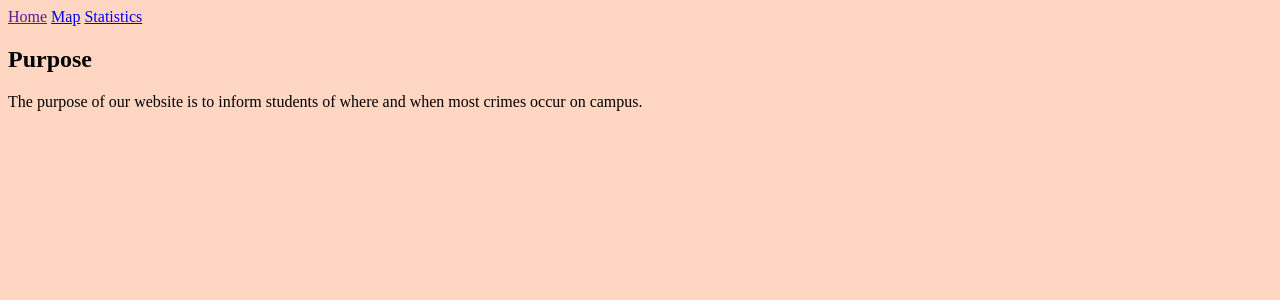
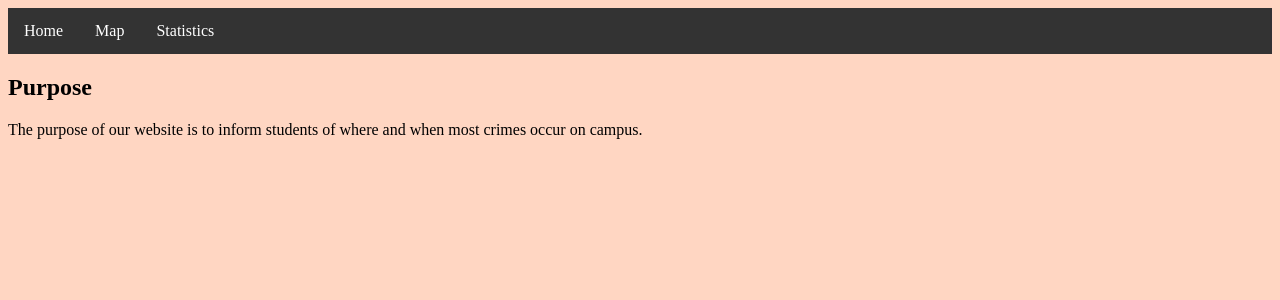
Before and after one commit to lasya1522/Technica2023, a Flask app: page / in a window 1280 px wide. Shown: the top 300 px of the page. Run offline with Flask 3, Linux system fonts and the light colour scheme.

Commit message:
css for navigation bar1

```diff
--- a/flask_app/static/css/style.css
+++ b/flask_app/static/css/style.css
@@ -7,3 +7,26 @@ h1 {
 body {
     background-color: FFD6C2;
 }
+
+.navbar {
+    background-color: #333;
+    overflow: hidden;
+}
+
+.navbar a {
+    float: left;
+    display: block;
+    color: white;
+    text-align: center;
+    padding: 14px 16px;
+    text-decoration: none;
+}
+
+.navbar a:hover {
+    background-color: #ddd;
+    color: black;
+}
+
+.content {
+    margin: 20px;
+}
```
